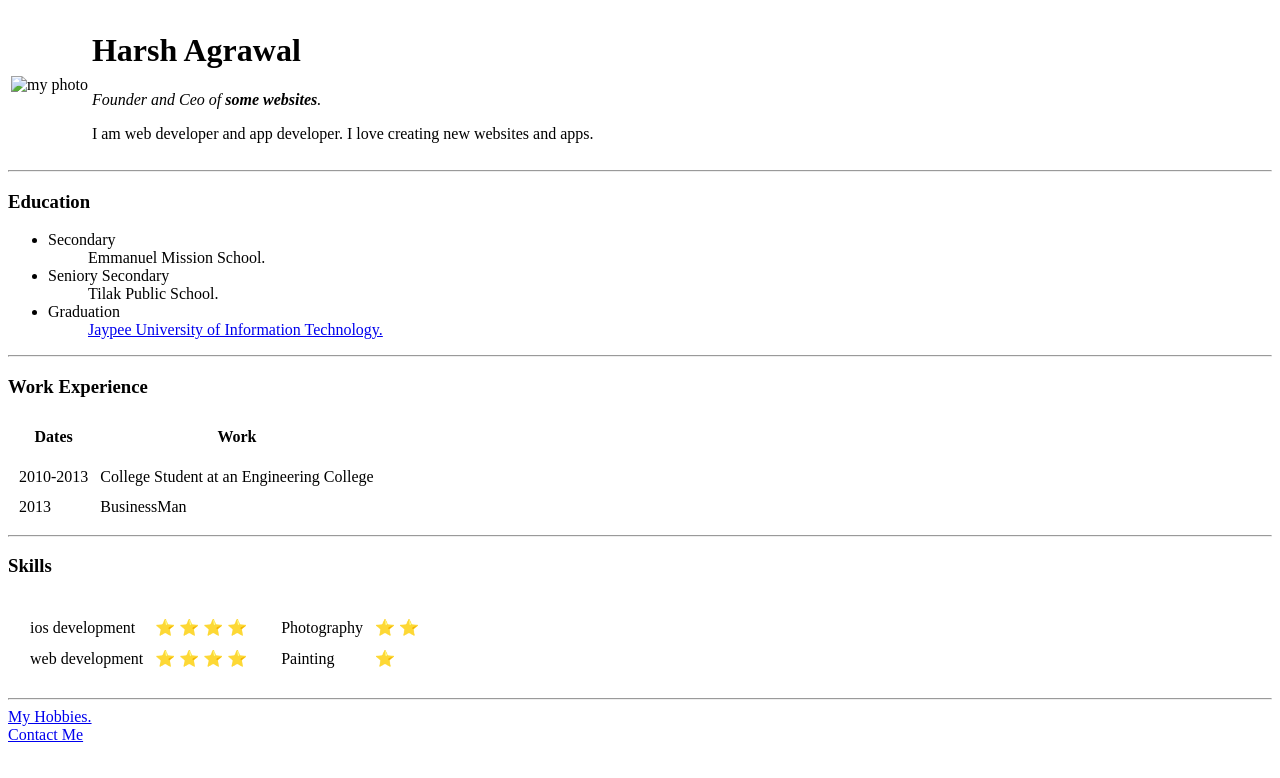
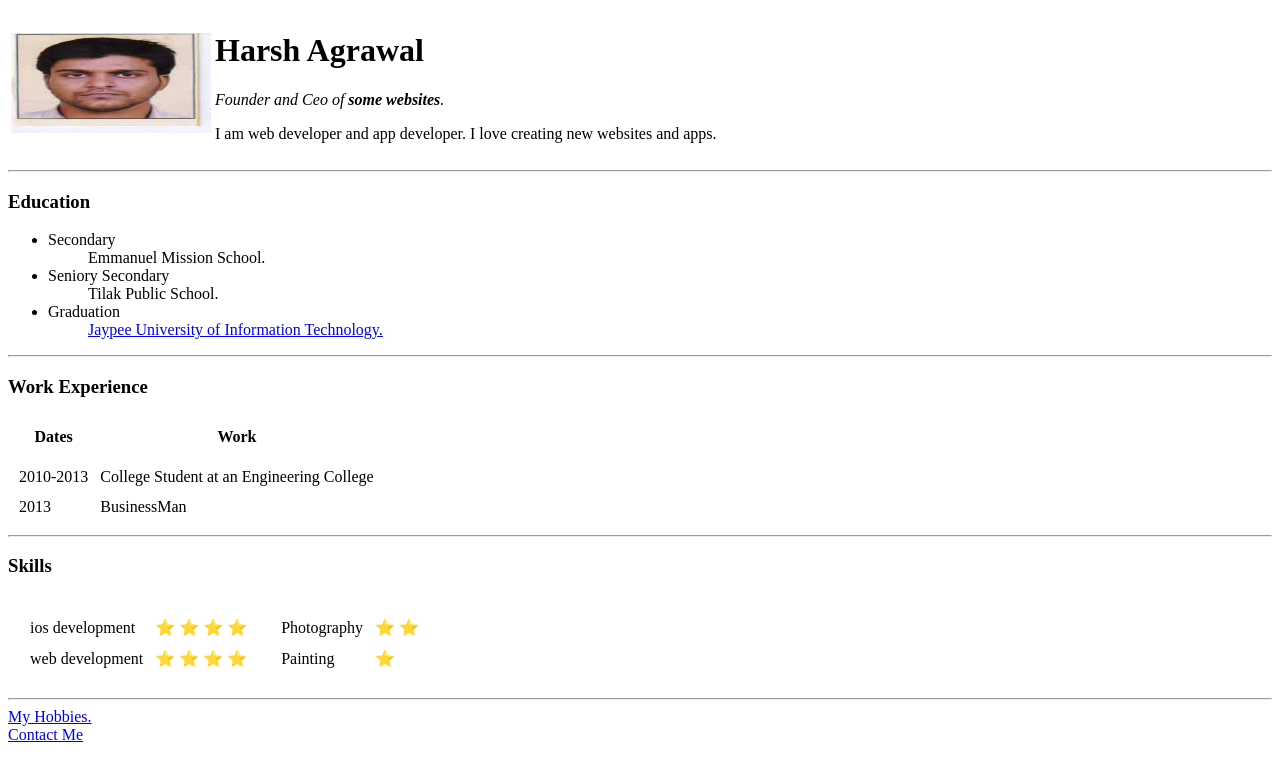
Before and after one commit to harshagrawal986/cv, a plain HTML site: page index.html in a window 1280 px wide. Drawn offline with Linux system fonts and the light colour scheme.

Commit message:
Update index.html

```diff
--- a/index.html
+++ b/index.html
@@ -9,7 +9,7 @@
 
 <body>
   <table>
-    <td><img src="HARSH_PHOTO.jpg" width="200px" height="100px" alt="my photo"></td>
+    <td><img src="images/HARSH_PHOTO.jpg" width="200px" height="100px" alt="my photo"></td>
     <td>
       <h1>Harsh Agrawal</h1>
       <p><em>Founder and Ceo of <strong>some websites</strong>.</em></p>
```
